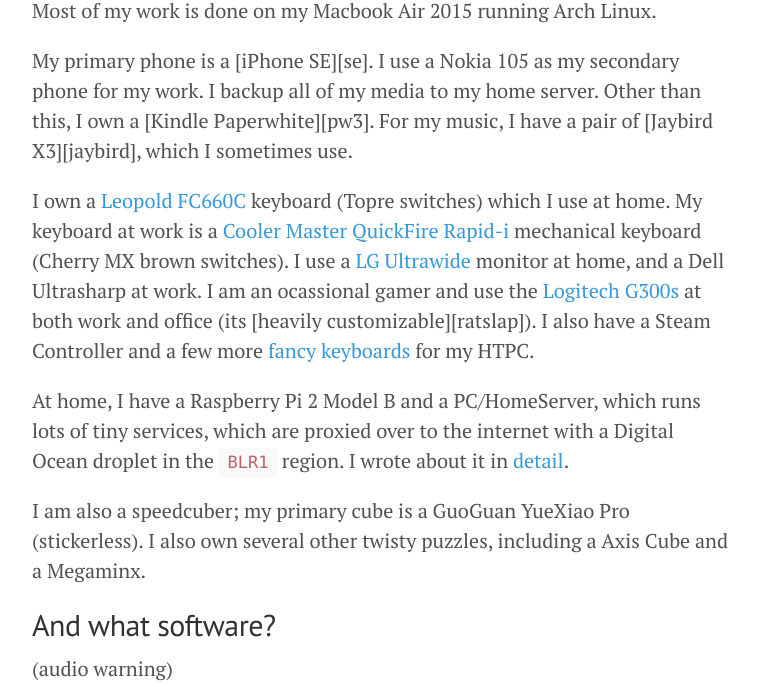
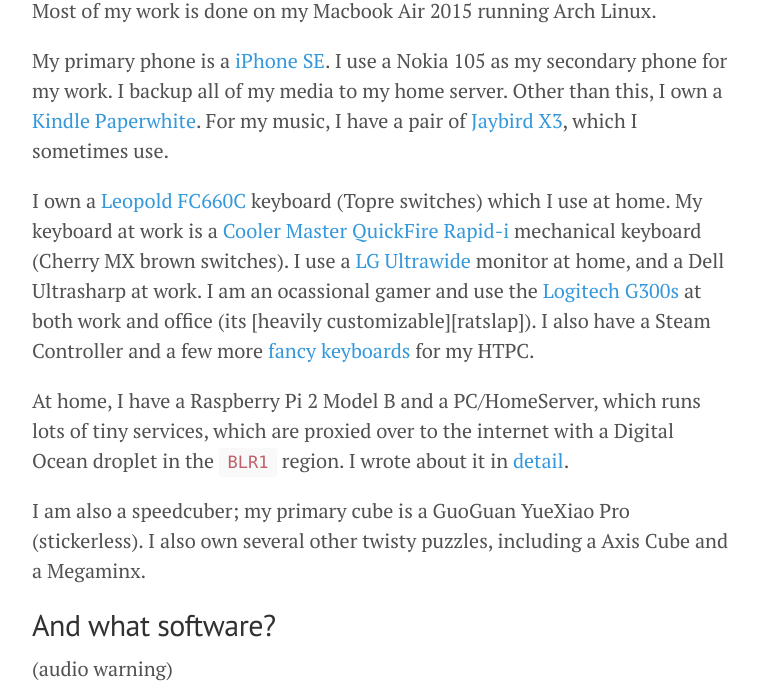
Before and after one commit to captn3m0/captn3m0.github.com, a Jekyll site: the page built from pages/setup.md, in a window 1280 px wide and 900 px high, scrolled down 578 px, cut to the strip 213-900 px from the top of the window. Shown: the whole strip, without its empty margins (258-1016 px from the left). Built offline with Jekyll 4.4.1, drawn with Linux system fonts in a browser that asks for light colours; some of the changed lines change nothing that is shown.

Commit message:
Adds more links

```diff
--- a/pages/setup.md
+++ b/pages/setup.md
@@ -94,3 +94,6 @@
 [riitech]: http://www.riitek.com/product/i8.html 'Mini Wireless Keyboard / Touchpad'
 [logitechbt]: https://www.logitech.com/en-us/product/wireless-touch-keyboard-k400r 'Wireless Touch Keyboard K400'
 [lguw]: https://www.amazon.in/dp/B01BV1XB2K/ 'LG 25UM58'
+[pw3]: https://en.wikipedia.org/wiki/Amazon_Kindle#Kindle_Paperwhite_(3rd_generation) 'Paperwhite 3rd Generation'
+[se]: https://support.apple.com/kb/SP738?locale=en_US 'iPhone SE - The Best Phone Apple ever made'
+[jaybird]: https://www.amazon.com/Jaybird-Wireless-Bluetooth-Sports-Headphones/dp/B01M7NCT5O
```
